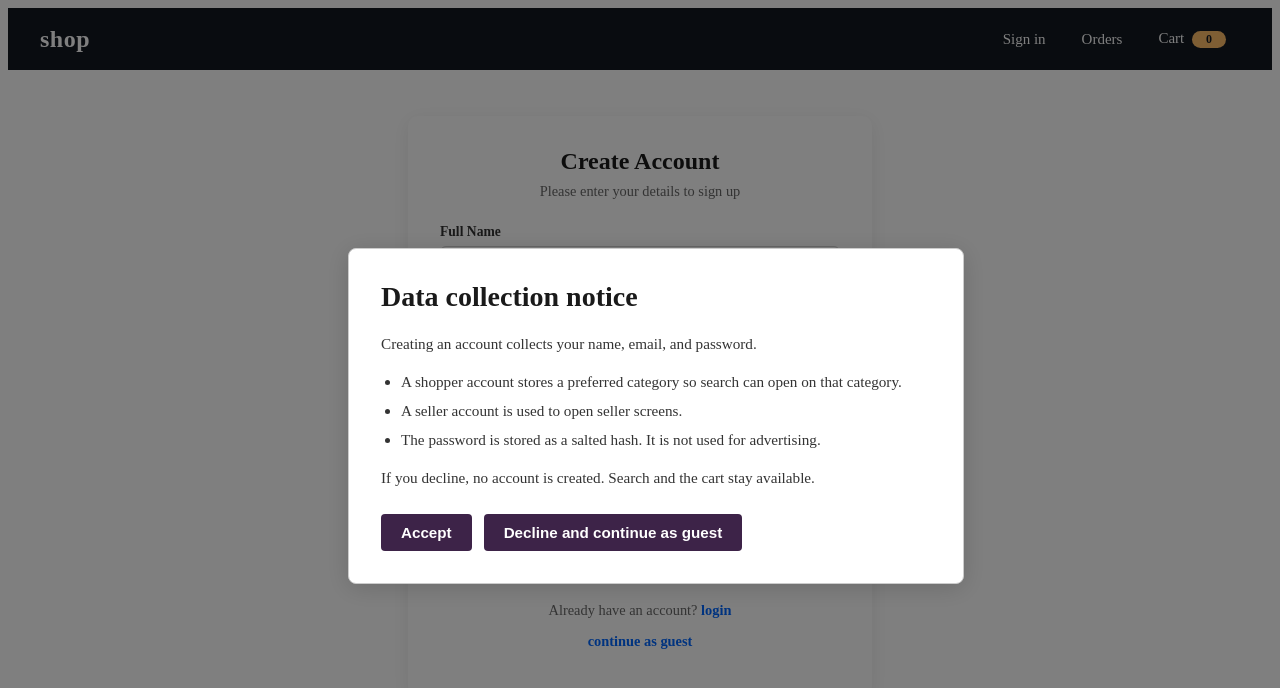
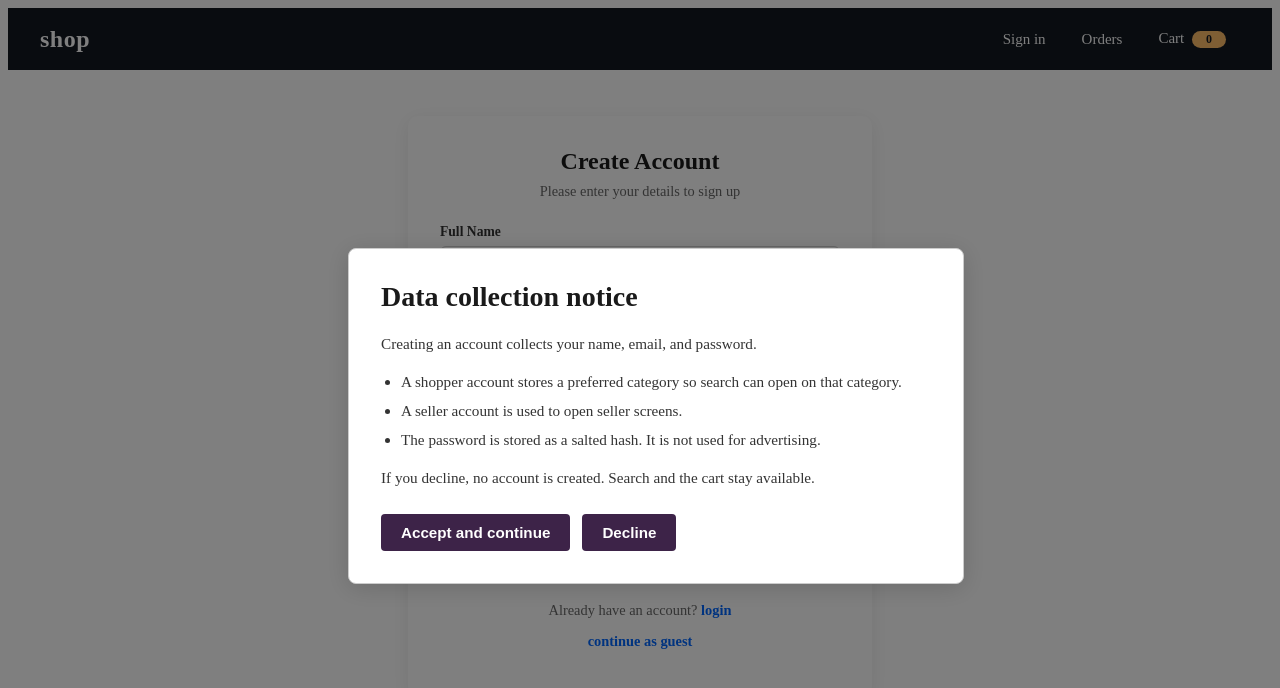
Before and after one commit to ilikeapple10/CP317Capstone, an Angular app in the folder CP317Capstone-Frontend/: page /signup in a window 1280 px wide. Shown: the top 688 px of the page. Built offline with nearby package versions, Linux system fonts and the light colour scheme; no server answers.

Commit message:
reveal password toggle in signup, and confirm password check fixed

```diff
--- a/CP317Capstone-Frontend/src/app/signup/signup.component.css
+++ b/CP317Capstone-Frontend/src/app/signup/signup.component.css
@@ -207,3 +207,31 @@
 .btn-accept:hover, .btn-decline:hover {
   opacity: 0.9;
 }
+
+.password-wrapper {
+  position: relative;
+  display: flex;
+  align-items: center;
+}
+
+.password-wrapper input {
+  width: 100%;
+  padding-right: 40px; /* Leave space for the eye icon button */
+}
+
+.toggle-password-btn {
+  position: absolute;
+  right: 12px;
+  background: none;
+  border: none;
+  cursor: pointer;
+  display: flex;
+  align-items: center;
+  justify-content: center;
+  color: #666;
+  padding: 0;
+}
+
+.toggle-password-btn:hover {
+  color: #0066ff;
+}
--- a/CP317Capstone-Frontend/src/app/signup/signup.component.html
+++ b/CP317Capstone-Frontend/src/app/signup/signup.component.html
@@ -15,13 +15,14 @@
       </div>
 
       <div class="modal-actions">
-        <button type="button" class="btn-accept" (click)="onAcceptConsent()">Accept</button>
-        <button type="button" class="btn-decline" (click)="onDeclineConsent()">Decline and continue as guest</button>
+        <button type="button" class="btn-accept" (click)="onAcceptConsent()">Accept and continue</button>
+        <button type="button" class="btn-decline" (click)="onDeclineConsent()">Decline</button>
       </div>
     </div>
   </div>
 }
 
+<!-- Main Signup Form Container -->
 <div class="login-container">
   <div class="login-card">
     <div class="login-header">
@@ -73,31 +74,49 @@
       <!-- Password Field -->
       <div class="form-group">
         <label for="password">Password</label>
+        <div class="password-wrapper">
           <input
-          type="password"
+            [type]="showPassword() ? 'text' : 'password'"
             id="password"
             formControlName="password"
             placeholder="••••••••"
             [class.is-invalid]="formRef.submitted && signupForm.get('password')?.invalid"
           />
+          <button type="button" class="toggle-password-btn" (click)="togglePasswordVisibility()">
+            @if (showPassword()) {
+              <svg xmlns="http://www.w3.org/2000/svg" width="18" height="18" viewBox="0 0 24 24" fill="none" stroke="currentColor" stroke-width="2" stroke-linecap="round" stroke-linejoin="round"><path d="M17.94 17.94A10.07 10.07 0 0 1 12 20c-7 0-11-8-11-8a18.45 18.45 0 0 1 5.06-5.94M9.9 4.24A9.12 9.12 0 0 1 12 4c7 0 11 8 11 8a18.5 18.5 0 0 1-2.16 3.19m-6.72-1.07a3 3 0 1 1-4.24-4.24"></path><line x1="1" y1="1" x2="23" y2="23"></line></svg>
+            } @else {
+              <svg xmlns="http://www.w3.org/2000/svg" width="18" height="18" viewBox="0 0 24 24" fill="none" stroke="currentColor" stroke-width="2" stroke-linecap="round" stroke-linejoin="round"><path d="M1 12s4-8 11-8 11 8 11 8-4 8-11 8-11-8-11-8z"></path><circle cx="12" cy="12" r="3"></circle></svg>
+            }
+          </button>
+        </div>
         @if (formRef.submitted && signupForm.get('password')?.errors?.['required']) {
           <small class="error-text">Password is required.</small>
         }
         @if (formRef.submitted && signupForm.get('password')?.errors?.['minlength']) {
-          <small class="error-text">Password must be at least 6 characters long.</small>
+          <small class="error-text">Password must be at least 8 characters long.</small>
         }
       </div>
 
       <!-- Confirm Password Field -->
       <div class="form-group">
         <label for="confirmPassword">Confirm Password</label>
+        <div class="password-wrapper">
           <input
-          type="password"
+            [type]="showConfirmPassword() ? 'text' : 'password'"
             id="confirmPassword"
             formControlName="confirmPassword"
             placeholder="••••••••"
             [class.is-invalid]="formRef.submitted && signupForm.get('confirmPassword')?.invalid"
           />
+          <button type="button" class="toggle-password-btn" (click)="toggleConfirmPasswordVisibility()">
+            @if (showConfirmPassword()) {
+              <svg xmlns="http://www.w3.org/2000/svg" width="18" height="18" viewBox="0 0 24 24" fill="none" stroke="currentColor" stroke-width="2" stroke-linecap="round" stroke-linejoin="round"><path d="M17.94 17.94A10.07 10.07 0 0 1 12 20c-7 0-11-8-11-8a18.45 18.45 0 0 1 5.06-5.94M9.9 4.24A9.12 9.12 0 0 1 12 4c7 0 11 8 11 8a18.5 18.5 0 0 1-2.16 3.19m-6.72-1.07a3 3 0 1 1-4.24-4.24"></path><line x1="1" y1="1" x2="23" y2="23"></line></svg>
+            } @else {
+              <svg xmlns="http://www.w3.org/2000/svg" width="18" height="18" viewBox="0 0 24 24" fill="none" stroke="currentColor" stroke-width="2" stroke-linecap="round" stroke-linejoin="round"><path d="M1 12s4-8 11-8 11 8 11 8-4 8-11 8-11-8-11-8z"></path><circle cx="12" cy="12" r="3"></circle></svg>
+            }
+          </button>
+        </div>
         @if (formRef.submitted && signupForm.get('confirmPassword')?.errors?.['required']) {
           <small class="error-text">Please confirm your password.</small>
         }
--- a/CP317Capstone-Frontend/src/app/signup/signup.component.ts
+++ b/CP317Capstone-Frontend/src/app/signup/signup.component.ts
@@ -20,6 +20,9 @@ export class SignupComponent implements OnInit {
   errorMessage = signal<string | null>(null);
   showConsentModal = signal(true);
 
+  showPassword = signal(false);
+  showConfirmPassword = signal(false);
+
   signupForm = this.fb.group({
     fullName: ['', [Validators.required]],
     email: ['', [Validators.required, Validators.email]],
@@ -28,8 +31,15 @@ export class SignupComponent implements OnInit {
   }, { validators: this.passwordMatchValidator });
 
   ngOnInit() {
-    // Show modal automatically on entering signup page
     this.showConsentModal.set(true);
+  }
+
+  togglePasswordVisibility() {
+    this.showPassword.update(value => !value);
+  }
+
+  toggleConfirmPasswordVisibility() {
+    this.showConfirmPassword.update(value => !value);
   }
 
   onAcceptConsent() {
@@ -57,9 +67,20 @@ export class SignupComponent implements OnInit {
   private passwordMatchValidator(control: AbstractControl): ValidationErrors | null {
     const password = control.get('password');
     const confirmPassword = control.get('confirmPassword');
-    if (password && confirmPassword && password.value !== confirmPassword.value) {
+
+    if (!password || !confirmPassword) {
+      return null;
+    }
+
+    if (password.value !== confirmPassword.value) {
       confirmPassword.setErrors({ mismatch: true });
       return { mismatch: true };
+    } else {
+      const errors = confirmPassword.errors;
+      if (errors) {
+        delete errors['mismatch'];
+        confirmPassword.setErrors(Object.keys(errors).length ? errors : null);
+      }
     }
     return null;
   }
```
Lines whose indentation alone changed are shown as unchanged.
